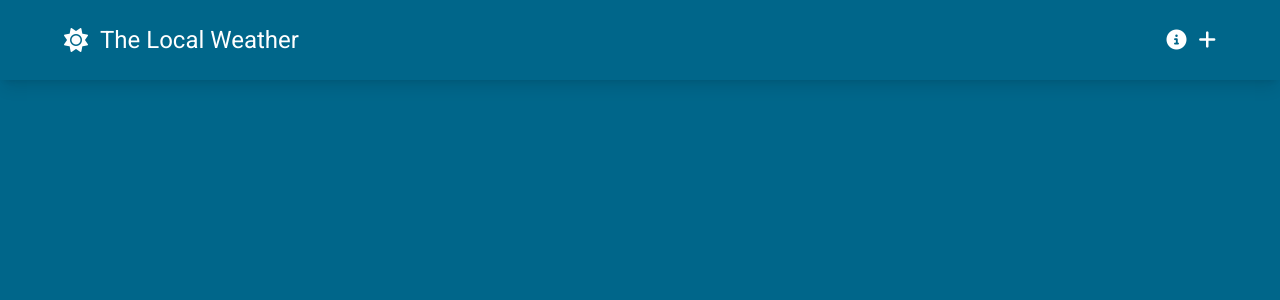
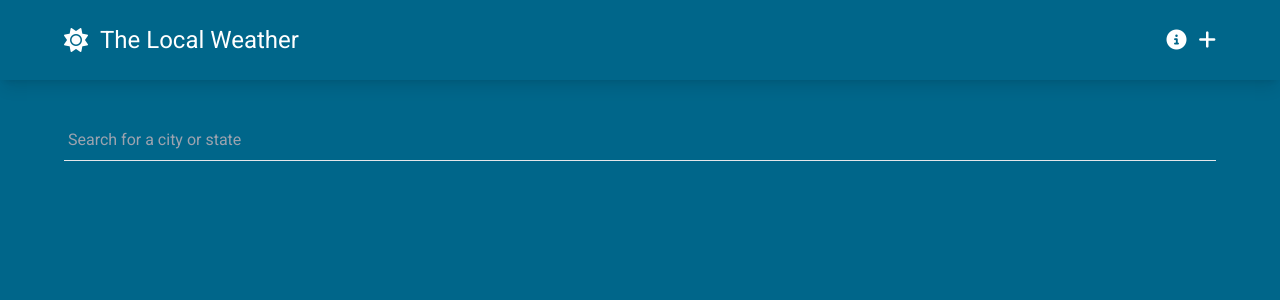
Before and after one commit to Waifull/vue-weather-app, a Vue app: page / in a window 1280 px wide. Shown: the top 300 px of the page. Built offline with nearby package versions, Linux system fonts and the light colour scheme.

Commit message:
feat(search): add city search functionality with Mapbox API integration

```diff
--- a/package.json
+++ b/package.json
@@ -9,6 +9,7 @@
     "preview": "vite preview"
   },
   "dependencies": {
+    "axios": "^1.9.0",
     "vue": "^3.5.13",
     "vue-router": "^4.5.0"
   },
--- a/src/views/HomeView.vue
+++ b/src/views/HomeView.vue
@@ -1,5 +1,51 @@
-<script setup></script>
+<template>
+  <main class="container text-white py-6 px-8 sm:px-12 lg:px-16">
+    <div class="pt-4 mb-8 relative">
+      <input
+        type="text"
+        v-model="searchQuery"
+        @input="getSearchResults"
+        placeholder="Search for a city or state"
+        class="py-2 px-1 w-full bg-transparent border-b focus:border-weather-secondary focus:outline-none focus:shadow-[0px_1px_0_0_#004E71]"
+      />
+      <ul class="absolute bg-weather-secondary text-white w-full shadow-md py-2 px-1 top-[66px]" v-if="mapboxSearchResults">
+        <p class="py-2" v-if="searchError">Sorry, something went wrong, please try again.</p>
+        <p class="py-2" v-if="!searchError && mapboxSearchResults.length === 0">No results match your query, try a different term.</p>
+        <template v-else>
+          <li v-for="searchResult in mapboxSearchResults" :key="searchResult.id" class="py-2 cursor-pointer">
+            {{ searchResult.place_name }}
+          </li>
+        </template>
+      </ul>
+    </div>
+  </main>
+</template>
 
-<template>
-  <main></main>
-</template>
+<script setup>
+import { ref } from 'vue';
+import axios from 'axios';
+const mapboxAPIKey = 'pk.eyJ1Ijoiam9obmtvbWFybmlja2kiLCJhIjoiY2t5NjFzODZvMHJkaDJ1bWx6OGVieGxreSJ9.IpojdT3U3NENknF6_WhR2Q';
+const searchQuery = ref('');
+const queryTimeout = ref(null);
+const mapboxSearchResults = ref(null);
+const searchError = ref(null);
+
+const getSearchResults = () => {
+  clearTimeout(queryTimeout.value);
+  queryTimeout.value = setTimeout(async () => {
+    if (searchQuery.value !== '') {
+      try {
+        const result = await axios.get(`https://api.mapbox.com/geocoding/v5/mapbox.places/${searchQuery.value}.json?access_token=${mapboxAPIKey}&types=place`);
+        mapboxSearchResults.value = result.data.features;
+      } catch {
+        searchError.value = true;
+      }
+
+      return;
+    }
+    mapboxSearchResults.value = null;
+  }, 300);
+};
+</script>
+
+<style lang="scss" scoped></style>
```
Also changed, not shown: 1 other file (tests, documents, lock files or other folders).
